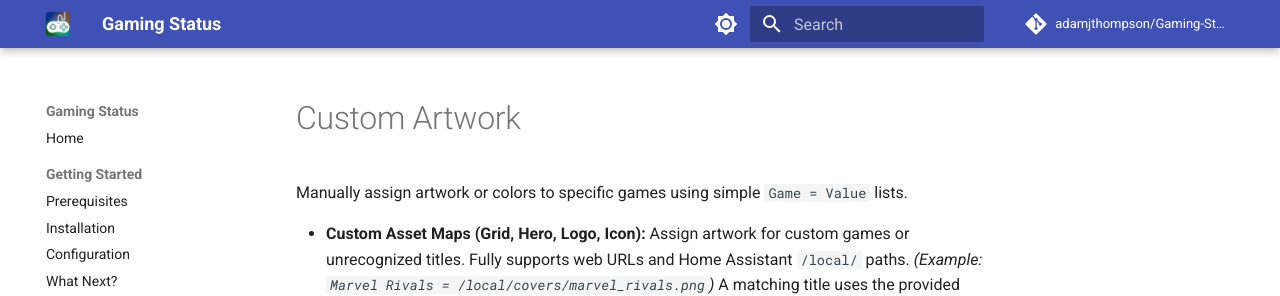
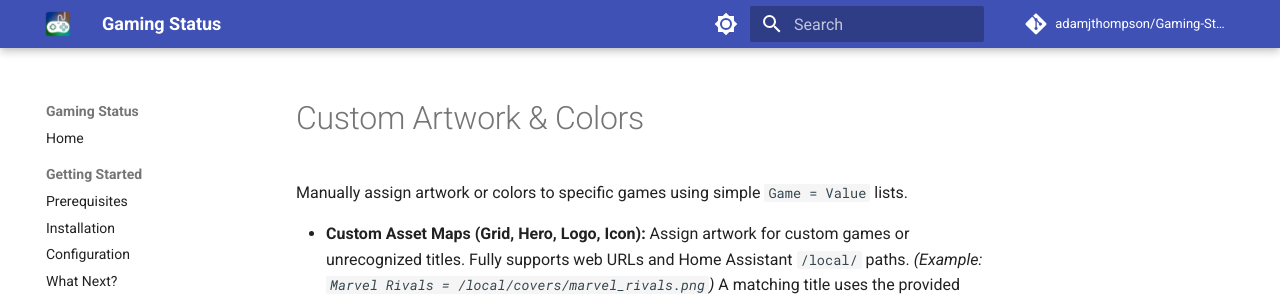
Before and after one commit to adamjthompson/Gaming-Status, an MkDocs documentation site: the page built from docs/configuration/custom-artwork.md, in a window 1280 px wide. Shown: the top 296 px of the page. Built offline with MkDocs 1.6.1 and Material for MkDocs 9.7.7, drawn with Linux system fonts in a browser that asks for light colours; comment, search, counter and statistics services are not loaded.

Commit message:
Page renamed

```diff
--- a/docs/configuration/custom-artwork.md
+++ b/docs/configuration/custom-artwork.md
@@ -1,4 +1,4 @@
-# Custom Artwork
+# Custom Artwork & Colors
 Manually assign artwork or colors to specific games using simple `Game = Value` lists.
 
 * **Custom Asset Maps (Grid, Hero, Logo, Icon):** Assign artwork for custom games or unrecognized titles. Fully supports web URLs and Home Assistant `/local/` paths. *(Example: `Marvel Rivals = /local/covers/marvel_rivals.png`)* A matching title uses the provided URL immediately and bypasses the SteamGridDB lookup entirely, which is useful for obscure games, custom emulators, or fan art you prefer over the official artwork. URLs must point directly to an image file (e.g., .png, .jpg). Any URL can be used, including local files, but if the file is not publicly available, it will not display in notifications.
```
